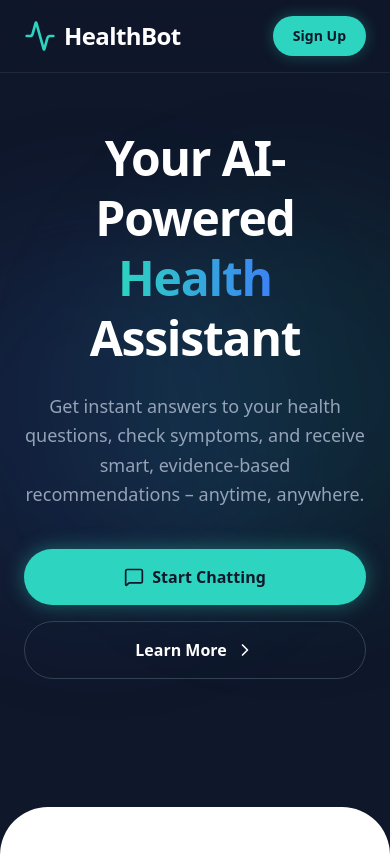
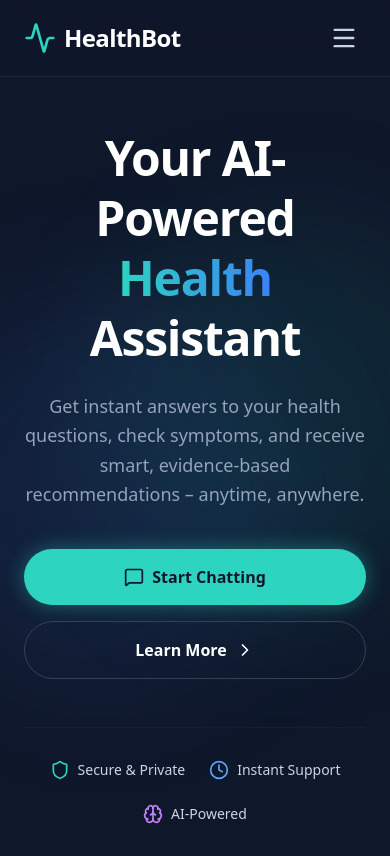
Before and after one commit to junaidnazeer/HealthBot-fullstack, a React (Create React App) app in the folder frontend/: page / in a window 390 px wide. Shown: the top 856 px of the page. Built offline with nearby package versions, Linux system fonts and the light colour scheme.

Commit message:
added mobile hamburger menu

```diff
--- a/frontend/src/pages/home.js
+++ b/frontend/src/pages/home.js
@@ -1,4 +1,4 @@
-import React from "react";
+import React, { useState } from "react";
 import { Link } from "react-router-dom";
 import {
   HeartPulse,
@@ -8,13 +8,22 @@ import {
   MapPin,
   Activity,
   ChevronRight,
+  Shield,
+  Clock,
+  Brain,
+  Menu,
+  X
 } from "lucide-react";
 
 export default function Home() {
+  const [isMobileMenuOpen, setIsMobileMenuOpen] = useState(false);
+
   return (
     <div className="min-h-screen overflow-x-hidden bg-slate-900 font-sans text-slate-50 selection:bg-teal-500 selection:text-white">
       {/* Navigation Bar */}
       <nav className="flex items-center justify-between px-6 py-4 lg:px-12 border-b border-slate-800 bg-slate-900/80 backdrop-blur-md fixed w-full top-0 z-50">
+
+        {/* Logo */}
         <div className="flex items-center gap-2 cursor-pointer">
           <Activity className="h-8 w-8 text-teal-400" />
           <span className="text-2xl font-bold tracking-tight text-white">
@@ -22,6 +31,7 @@ export default function Home() {
           </span>
         </div>
 
+        {/* Desktop Navigation Links (Hidden on Mobile) */}
         <div className="hidden md:flex items-center gap-8 text-sm font-medium text-slate-300">
           <a href="#home" className="hover:text-teal-400 transition-colors">
             Home
@@ -29,10 +39,7 @@ export default function Home() {
           <a href="#features" className="hover:text-teal-400 transition-colors">
             Features
           </a>
-          <a
-            href="#how-it-works"
-            className="hover:text-teal-400 transition-colors"
-          >
+          <a href="#how-it-works" className="hover:text-teal-400 transition-colors">
             How It Works
           </a>
           <a href="#about" className="hover:text-teal-400 transition-colors">
@@ -40,10 +47,14 @@ export default function Home() {
           </a>
         </div>
 
+        {/* Desktop Auth Buttons & Mobile Menu Toggle */}
         <div className="flex items-center gap-4">
+
+          {/* Desktop Auth (Hidden on Mobile) */}
+          <div className="hidden md:flex items-center gap-4">
             <Link
               to="/login"
-            className="hidden sm:block px-4 py-2 text-sm font-medium text-slate-300 hover:text-white transition-colors"
+              className="px-4 py-2 text-sm font-medium text-slate-300 hover:text-white transition-colors"
             >
               Log In
             </Link>
@@ -54,6 +65,41 @@ export default function Home() {
               Sign Up
             </Link>
           </div>
+
+          {/* Mobile Menu Button (Hamburger) */}
+          <button
+            className="md:hidden text-slate-300 hover:text-white p-2"
+            onClick={() => setIsMobileMenuOpen(!isMobileMenuOpen)}
+          >
+            {isMobileMenuOpen ? <X className="h-7 w-7" /> : <Menu className="h-7 w-7" />}
+          </button>
+        </div>
+
+        {/* Mobile Menu Dropdown Panel */}
+        {isMobileMenuOpen && (
+          <div className="absolute top-full left-0 w-full bg-slate-900 border-b border-slate-800 shadow-2xl flex flex-col py-6 px-6 gap-6 md:hidden z-50">
+            <a href="#home" onClick={() => setIsMobileMenuOpen(false)} className="text-lg font-medium text-slate-300 hover:text-teal-400">
+              Home
+            </a>
+            <a href="#features" onClick={() => setIsMobileMenuOpen(false)} className="text-lg font-medium text-slate-300 hover:text-teal-400">
+              Features
+            </a>
+            <a href="#how-it-works" onClick={() => setIsMobileMenuOpen(false)} className="text-lg font-medium text-slate-300 hover:text-teal-400">
+              How It Works
+            </a>
+            <a href="#about" onClick={() => setIsMobileMenuOpen(false)} className="text-lg font-medium text-slate-300 hover:text-teal-400">
+              About Us
+            </a>
+            <div className="flex flex-col gap-4 mt-2 pt-6 border-t border-slate-800">
+              <Link to="/login" onClick={() => setIsMobileMenuOpen(false)} className="text-lg font-medium text-center text-slate-300 py-2">
+                Log In
+              </Link>
+              <Link to="/register" onClick={() => setIsMobileMenuOpen(false)} className="text-lg font-bold text-center text-slate-900 bg-teal-400 py-3 rounded-full">
+                Sign Up
+              </Link>
+            </div>
+          </div>
+        )}
       </nav>
 
       {/* Hero Section */}
@@ -87,6 +133,22 @@ export default function Home() {
             Learn More
             <ChevronRight className="h-5 w-5" />
           </button>
+        </div>
+
+        {/* Restored Trust Badges */}
+        <div className="flex flex-wrap justify-center gap-6 md:gap-12 pt-8 border-t border-slate-800/50 w-full max-w-2xl mx-auto">
+          <div className="flex items-center gap-2">
+            <Shield className="h-5 w-5 text-teal-400" />
+            <span className="text-sm font-medium text-slate-300">Secure & Private</span>
+          </div>
+          <div className="flex items-center gap-2">
+            <Clock className="h-5 w-5 text-blue-400" />
+            <span className="text-sm font-medium text-slate-300">Instant Support</span>
+          </div>
+          <div className="flex items-center gap-2">
+            <Brain className="h-5 w-5 text-purple-400" />
+            <span className="text-sm font-medium text-slate-300">AI-Powered</span>
+          </div>
         </div>
       </main>
 
@@ -182,7 +244,7 @@ export default function Home() {
           </div>
 
           <p className="text-slate-400 text-sm">
-            ©️ 2024-2026 HealthBot Project. Developed by Aarif, Junaid, and
+            © 2024-2026 HealthBot Project. Developed by Aarif, Junaid, and
             Murtaza.
           </p>
         </div>
```
Lines whose indentation alone changed are shown as unchanged.
